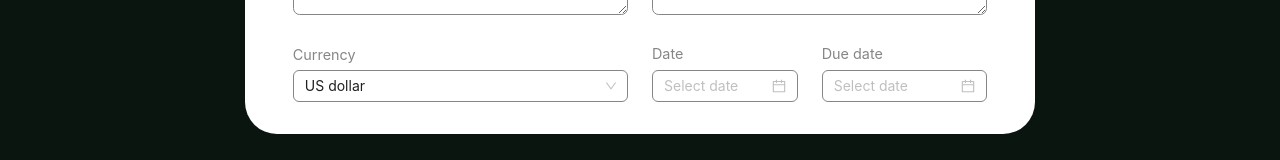
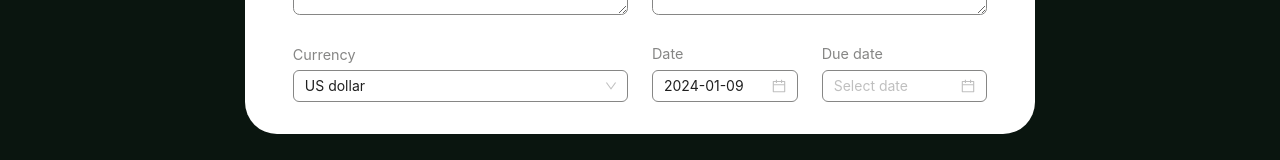
Before and after one commit to Abdulla09/invoice-builder, a React (Create React App) app in the folder frontend/: page /build in a window 1280 px wide. Shown: the part 548-708 px from the top of the page. Built offline with nearby package versions, Linux system fonts and the light colour scheme.

Commit message:
Due Date logic added

```diff
--- a/frontend/src/components/Date.js
+++ /dev/null
@@ -1,10 +0,0 @@
-import React from 'react';
-import { DatePicker } from 'antd';
-
-const Date = () => {
-  return (
-    <DatePicker />
-  );
-};
-
-export default Date;
--- a/frontend/src/pages/Build.js
+++ b/frontend/src/pages/Build.js
@@ -6,9 +6,26 @@ import logo from "../images/invoicelogo.svg"
 import Dropdown from "../components/Dropdown.js"
 import Date from "../components/Date.js"
 import downloadIcon from "../images/downloadIcon.svg"
+import dayjs from 'dayjs';
+import { DatePicker } from 'antd';
+
+
 const Build = ()=>{
 
   const fileInputRef = useRef(null);
+
+  const [invoiceDate, setInvoiceDate] = useState(dayjs());
+
+  const disabledDate = (todaysDate) => {
+    return todaysDate < invoiceDate.subtract(0, 'day');
+  };
+
+  const handleInvoiceDateChange = (date) => {
+    setInvoiceDate(date);
+  };
+
+
+
 
   const handleFileDivClick = () => {
       fileInputRef.current.click();
@@ -94,11 +111,11 @@ const Build = ()=>{
               <div className="dateDiv">
                 <div>
                   <label>Date</label>
-                  <Date />
+                  <DatePicker defaultValue={invoiceDate} onChange={handleInvoiceDateChange} />
                 </div>
                 <div>
                   <label>Due date</label>
-                  <Date />
+                  <DatePicker disabledDate={disabledDate} />
                 </div>
               </div>
             </div>
--- /dev/null
+++ b/package.json
@@ -0,0 +1,5 @@
+{
+  "dependencies": {
+    "dayjs": "^1.11.10"
+  }
+}
```
Also changed, not shown: 1 other file (tests, documents, lock files or other folders).
